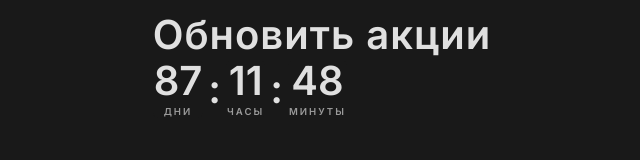
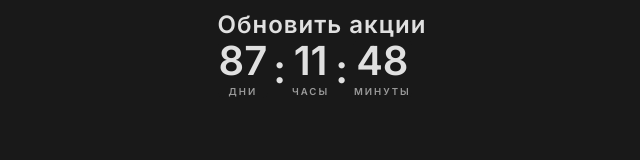
Before and after one commit to RomanKotenko/Notion-timer, a plain HTML site: page index.html in a window 1280 px wide. Shown: the whole page, without its empty margins (318-958 px from the left). Drawn offline with Linux system fonts and the light colour scheme.

Commit message:
Update index.html

```diff
--- a/index.html
+++ b/index.html
@@ -34,7 +34,7 @@
         #timer-title { /* Стили для заголовка таймера */
             font-family: var(--font-main); /* Применяет основной шрифт */
             font-weight: 600; /* Жирное начертание */
-            font-size: 2.5em; /* Размер шрифта */
+            font-size: 1.5em; /* Размер шрифта */
             color: var(--number-color); /* Цвет текста из переменной */
             margin-bottom: 1px; /* Маленький отступ снизу */
             letter-spacing: 1px; /* Межбуквенный интервал */
```
